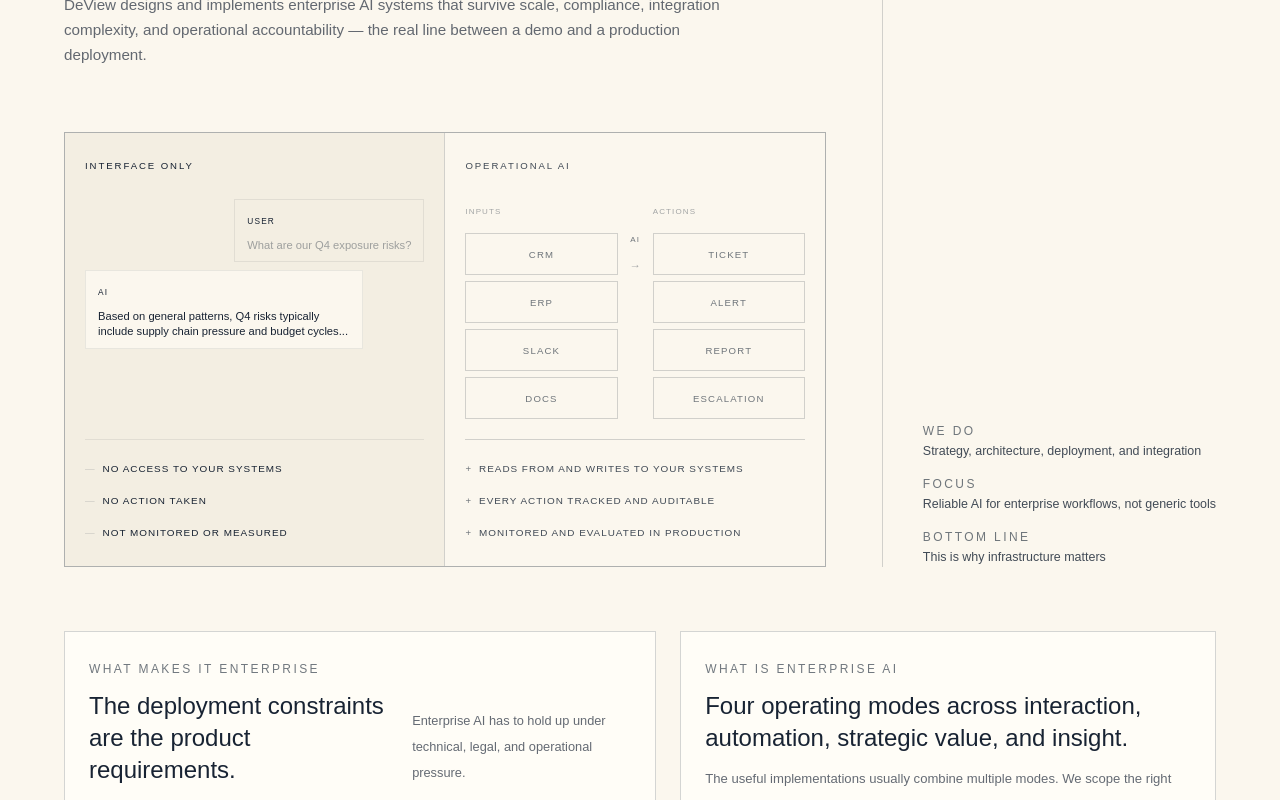
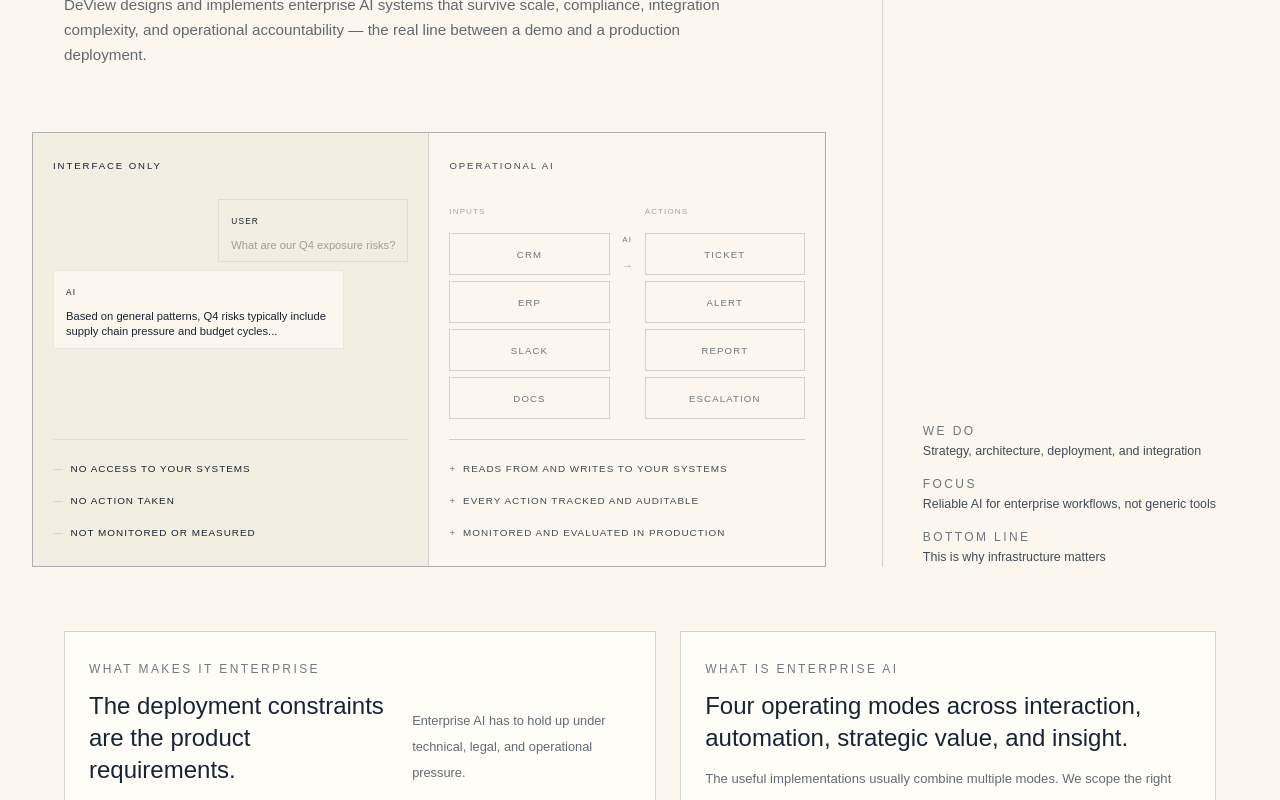
Before and after one commit to artemiusradin-png/deview-website, a Next.js app: page / in a window 1280 px wide. Shown: the part 1160-1960 px from the top of the page. Built offline with nearby package versions, Linux system fonts and the light colour scheme.

Commit message:
Adjust enterprise comparison alignment

```diff
--- a/app/globals.css
+++ b/app/globals.css
@@ -470,6 +470,10 @@ html[data-theme="light"] .hero-fallback {
   margin: 0;
 }
 
+.enterprise-system-compare {
+  align-self: flex-start;
+}
+
 .enterprise-opener-aside {
   min-width: 0;
 }
@@ -477,6 +481,12 @@ html[data-theme="light"] .hero-fallback {
 @media (max-width: 1023px) {
   .enterprise-statement-stack {
     padding-left: 0.85rem;
+  }
+}
+
+@media (min-width: 1024px) {
+  .enterprise-system-compare {
+    margin-left: -2rem;
   }
 }
 
--- a/app/page.tsx
+++ b/app/page.tsx
@@ -646,7 +646,7 @@ export default function Home() {
                   whileInView="whileInView"
                   viewport={reveal.viewport}
                   transition={{ duration: 0.45, delay: 0.1 }}
-                  className="mt-8 grid gap-px border border-[var(--white-20)] bg-[var(--white-20)] sm:grid-cols-2"
+                  className="enterprise-system-compare mt-8 grid gap-px border border-[var(--white-20)] bg-[var(--white-20)] sm:grid-cols-2"
                 >
                   {/* Left panel: interface only */}
                   <div className="flex flex-col gap-5 bg-[var(--background)] p-5">
```
